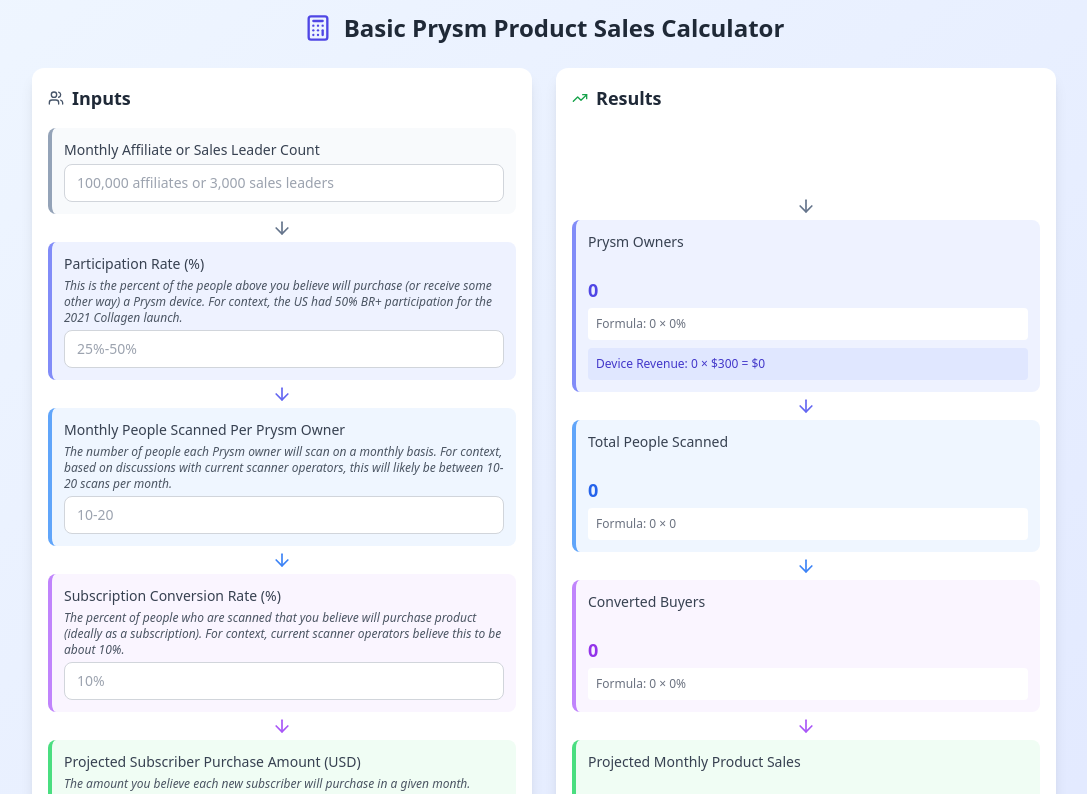
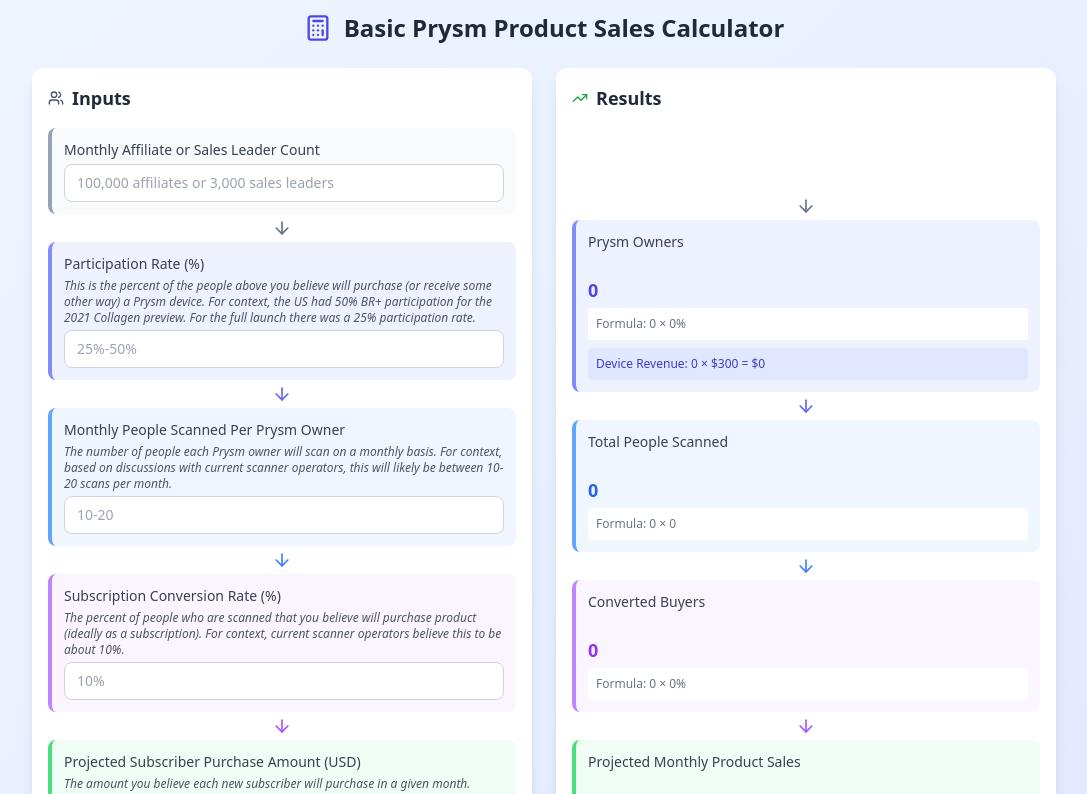
Before and after one commit to beastwood12/Prysm-Calculator, a React (Vite) app: page / in a window 1280 px wide. Shown: the top 794 px of the page, without its empty margins (96-1183 px from the left). Built offline with nearby package versions, Linux system fonts and the light colour scheme; the HTML template or start-up script is replaced by a standard one.

Commit message:
Update App.tsx

```diff
--- a/src/App.tsx
+++ b/src/App.tsx
@@ -63,7 +63,7 @@
                 <div className="bg-indigo-50 p-3 rounded-lg border-l-4 border-indigo-400">
                   <label className="block text-sm font-medium text-gray-700 mb-1">Participation Rate (%)</label>
                   <div className="text-xs text-gray-600 mb-1 italic">
-                    This is the percent of the people above you believe will purchase (or receive some other way) a Prysm device. For context, the US had 50% BR+ participation for the 2021 Collagen launch.
+                    This is the percent of the people above you believe will purchase (or receive some other way) a Prysm device. For context, the US had 50% BR+ participation for the 2021 Collagen preview. For the full launch there was a 25% participation rate.
                   </div>
                   <input
                     type="text"
```
